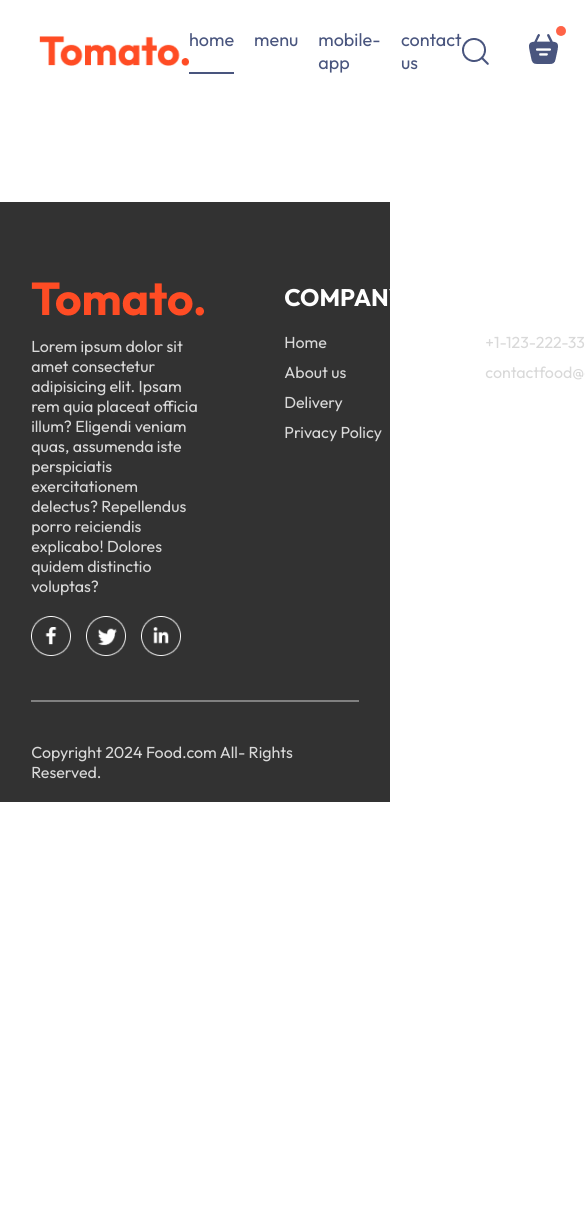
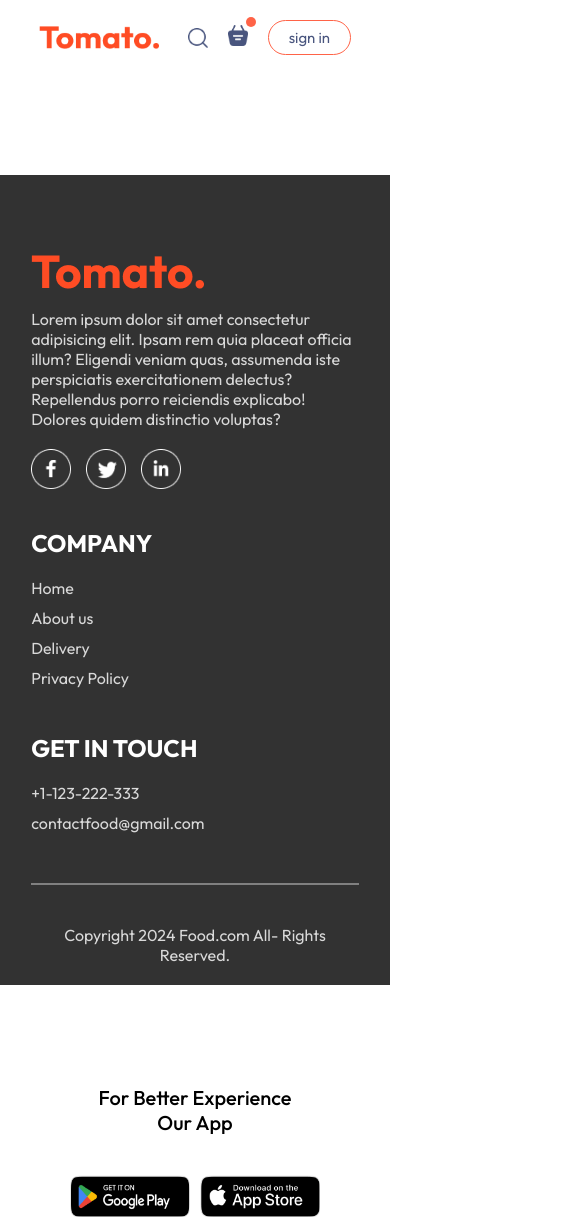
Before and after one commit to ThakurSadguru/Food-Delivery, a React (Vite) app: page /order in a window 390 px wide. Shown: the top 1217 px of the page, 585 px wide, since content can reach past the window. Before the commit the page ends 844 px from the top, so only its background shows below. Built offline with nearby package versions, Linux system fonts and the light colour scheme.

Commit message:
appdownload complete, responsive website

```diff
--- a/src/components/AppDownload/AppDownload.css
+++ b/src/components/AppDownload/AppDownload.css
@@ -0,0 +1,26 @@
+.app-download{
+  margin: auto auto;
+  margin-top: 100px;
+  font-size: max(3vw,20px);
+  text-align: center;
+  font-weight: 500;
+}
+
+.app-download-platform{
+  display: flex;
+  justify-content: center;
+  gap: max(2vw,10px);
+  margin-top: 40px;
+
+}
+
+.app-download-platform img{
+  width: max(30vw,120px);
+  max-width: 180px;
+  transition: 0.5s;
+  cursor: pointer;
+}
+
+.app-download-platform img:hover{
+  transform: scale(1.05);
+}
--- a/src/components/AppDownload/AppDownload.jsx
+++ b/src/components/AppDownload/AppDownload.jsx
@@ -1,9 +1,14 @@
 import React from 'react'
 import './AppDownload.css'
+import { assets } from '../../assets/assets'
 const AppDownload = () => {
   return (
-    <div>
-
+    <div className='app-download' id='app-download'>
+      <p>For Better Experience<br/> Our App</p>
+      <div className="app-download-platform">
+        <img src={assets.play_store} alt=''/>
+        <img src={assets.app_store} alt=''/>
+      </div>
     </div>
   )
 }
--- a/src/components/ExploreMenu/ExploreMenu.css
+++ b/src/components/ExploreMenu/ExploreMenu.css
@@ -54,3 +54,10 @@
   border: 4px solid tomato;
   padding: 2px;
 }
+
+@media(max-width:1050px){
+  .explore-menu-text{
+    max-width: 100%;
+    font-size: 14px;
+  }
+}
--- a/src/components/Footer/Footer.css
+++ b/src/components/Footer/Footer.css
@@ -46,3 +46,14 @@
   background-color: grey;
   border: none;
 }
+
+@media(max-width:1050px){
+  .footer-content{
+    display: flex;
+    flex-direction: column;
+    gap: 35px;
+  }
+  .footer-copyright{
+    text-align: center;
+  }
+}
--- a/src/components/Header/Header.css
+++ b/src/components/Header/Header.css
@@ -38,3 +38,26 @@
   font-size: max(1vw,13px);
   border-radius: 50px;
 }
+
+@media(max-width:1050px){
+
+  .header-contents{
+    max-width: 45%;
+  }
+}
+
+@media(max-width:750px){
+
+  .header-contents{
+    max-width: 55%;
+  }
+
+  .header-contents p{
+    display: none;
+  }
+
+  .header-contents button{
+   padding: 2vw 4vw;
+  }
+
+}
--- a/src/components/Navbar/Navbar.css
+++ b/src/components/Navbar/Navbar.css
@@ -61,3 +61,49 @@
   top: -8px;
   right: -8px;
 }
+
+@media (max-width:1050px){
+  .navbar .logo{
+    width: 140px;
+  }
+  .navbar-menu{
+    gap: 20px;
+    font-size: 17px;
+  }
+  .navbar-right{
+    gap: 30px;
+  }
+  .navbar-right img{
+    width: 22px;
+  }
+  .navbar-right button{
+    padding: 8px 25px;
+  }
+}
+
+@media (max-width:900px){
+  .navbar .logo{
+    width: 120px;
+  }
+  .navbar-menu{
+    gap: 15px;
+    font-size: 16px;
+  }
+  .navbar-right{
+    gap: 20px;
+  }
+  .navbar-right img{
+    width: 20px;
+  }
+  .navbar-right button{
+    padding: 7px 20px;
+    font-size: 15px;
+  }
+}
+
+@media (max-width:750px){
+
+  .navbar-menu{
+    display: none;
+  }
+}
```
